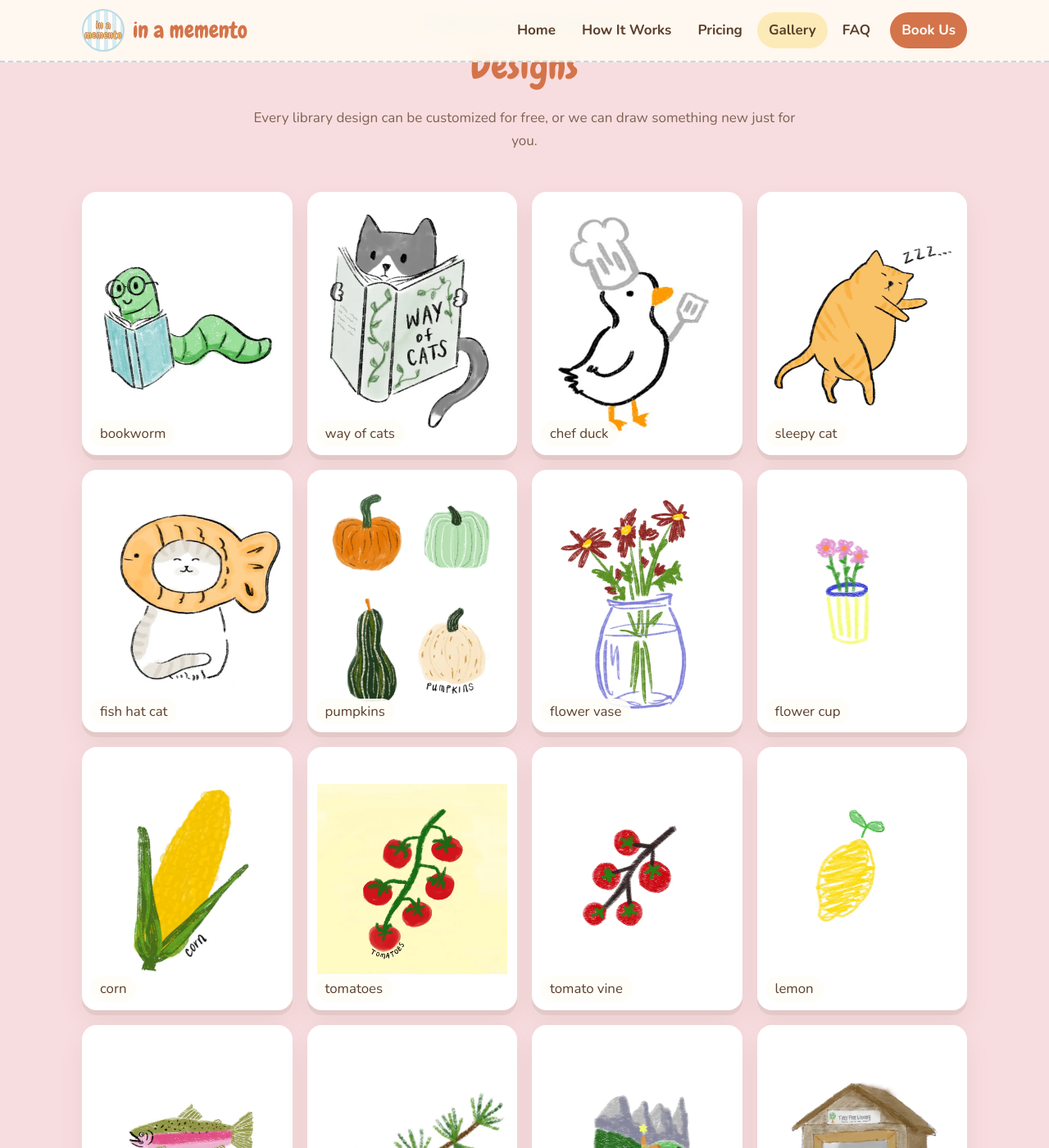
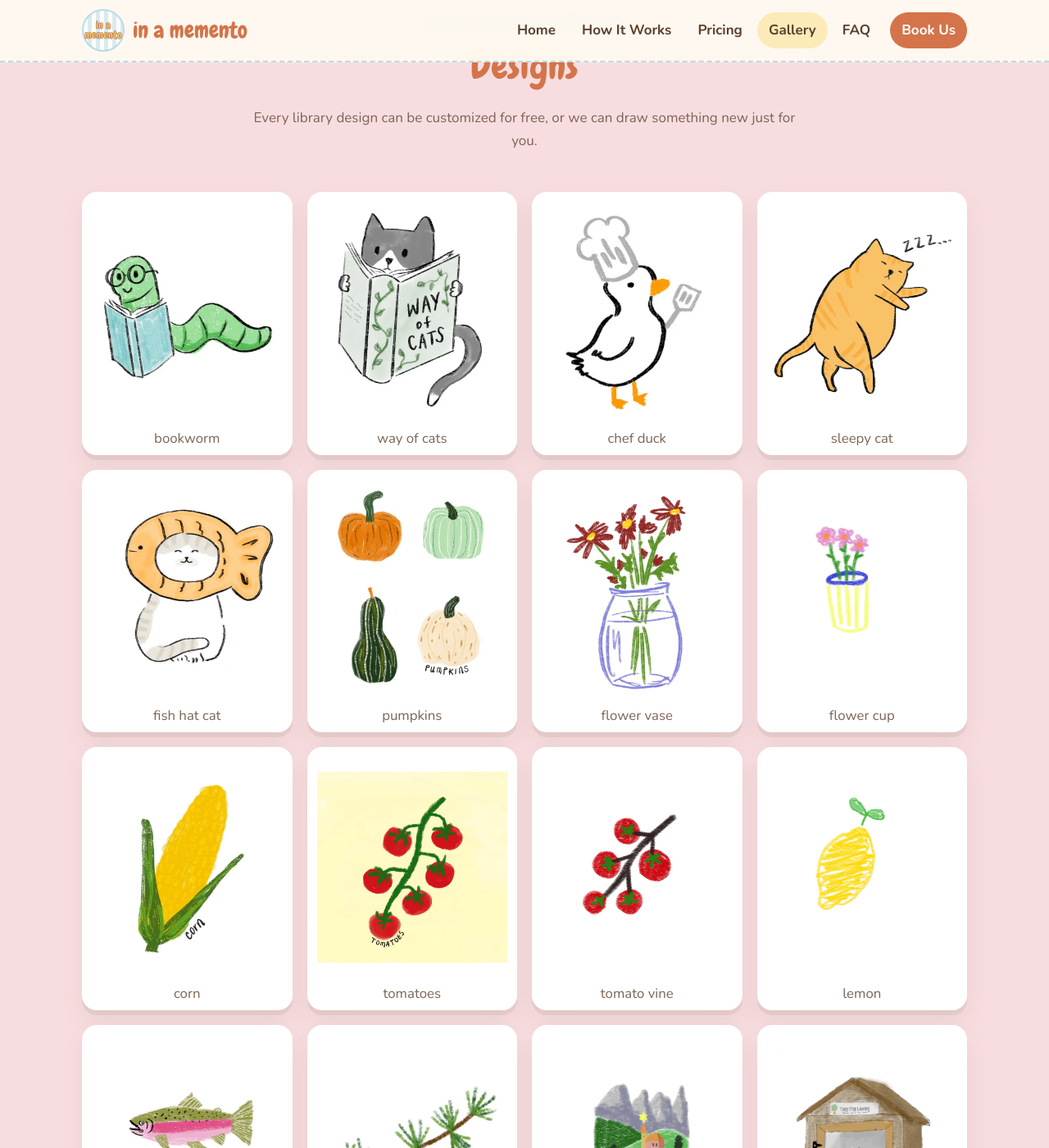
Before and after one commit to andrew-hy-kim/in.a.memento, a Jekyll site: the page built from gallery/index.html, in a window 1280 px wide and 1400 px high, scrolled down 1531 px. Shown: the whole window at 82% size. Built offline with Jekyll 4.4.1, drawn with Linux system fonts in a browser that asks for light colours.

Commit message:
Gallery: put design names below the artwork instead of over it
Co-Authored-By: Claude Opus 5.5 <noreply@anthropic.com>
Claude-Session: https://claude.ai/code/session_01A4x6zNFM2ikQnVBPRWM1LK

```diff
--- a/css/style.css
+++ b/css/style.css
@@ -665,15 +665,27 @@ figure { margin: 0; }
 @media (max-width: 800px) { .sticker-row { grid-template-columns: repeat(3, 1fr); } }
 
 .tile.photo { padding: 0; background: #fff; }
-.tile.photo.contain img { object-fit: contain; padding: 12px; }
+/* Design tiles: artwork on top, name in its own strip below (never covering the art) */
+.tile.photo.contain {
+  display: flex;
+  flex-direction: column;
+  place-items: initial;
+}
+.tile.photo.contain img {
+  position: static;
+  flex: 1;
+  min-height: 0;
+  width: 100%;
+  object-fit: contain;
+  padding: 12px 12px 4px;
+}
 .tile figcaption {
-  position: absolute;
-  left: 10px; bottom: 10px;
-  background: rgba(255, 253, 248, 0.92);
-  border-radius: 999px;
-  padding: 2px 12px;
   font-family: var(--font-hand);
   font-size: 1.05rem;
+  color: var(--ink-soft);
+  padding: 6px 10px 10px;
+  text-align: center;
+  line-height: 1.2;
 }
 
 
@@ -947,8 +959,8 @@ details.more > *:not(summary) { margin-top: 10px; }
   .quotes .quote-bubble { font-size: 1.05rem; padding: 24px 20px; }
 
   /* Gallery and home design strip */
-  .tile figcaption { font-size: 0.8rem; left: 6px; bottom: 6px; padding: 1px 8px; }
-  .tile.photo.contain img { padding: 6px; }
+  .tile figcaption { font-size: 0.8rem; padding: 2px 4px 6px; }
+  .tile.photo.contain img { padding: 6px 6px 2px; }
   .polaroid { padding: 10px 10px 12px; }
 
   /* Compact footer: the menu already has these links */
```
